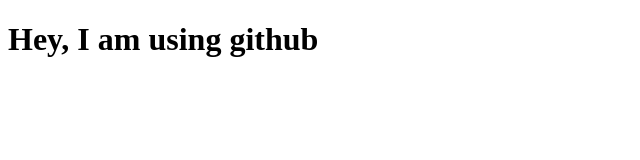
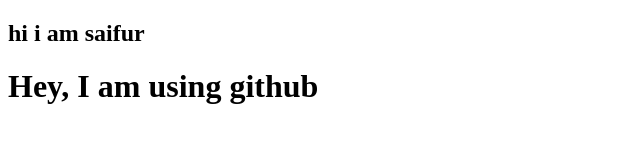
Before and after one commit to saifur-rahman0/my-first-website, a plain HTML site: page index.html in a window 1280 px wide. Shown: the whole page, without its empty margins (0-640 px from the left). Drawn offline with Linux system fonts and the light colour scheme.

Commit message:
add a line

```diff
--- a/index.html
+++ b/index.html
@@ -7,6 +7,7 @@
     <title>Document</title>
 </head>
 <body>
+    <h2>hi i am saifur</h2>
     <h1>Hey, I am using github</h1>
 </body>
 </html>
```
